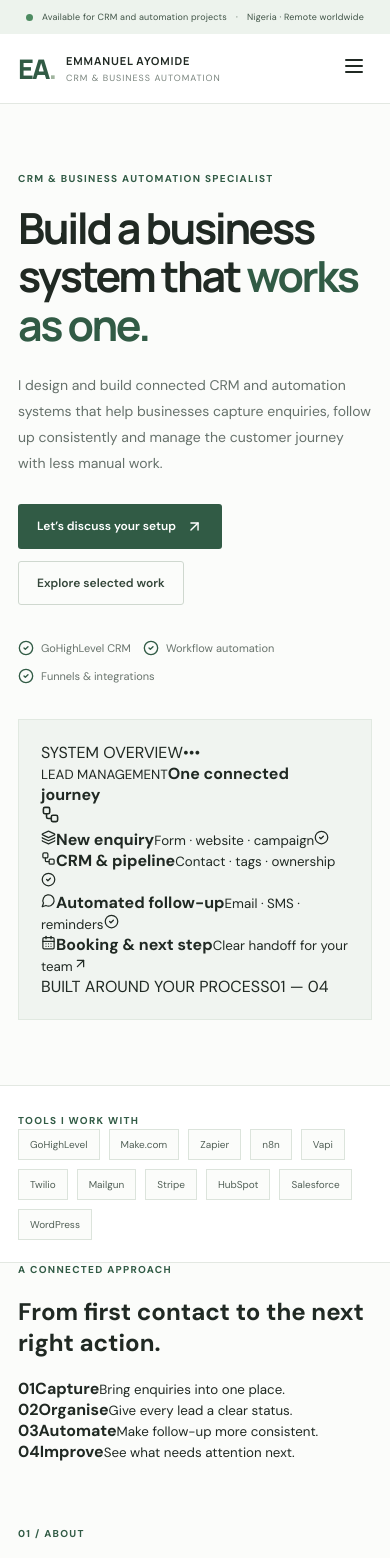
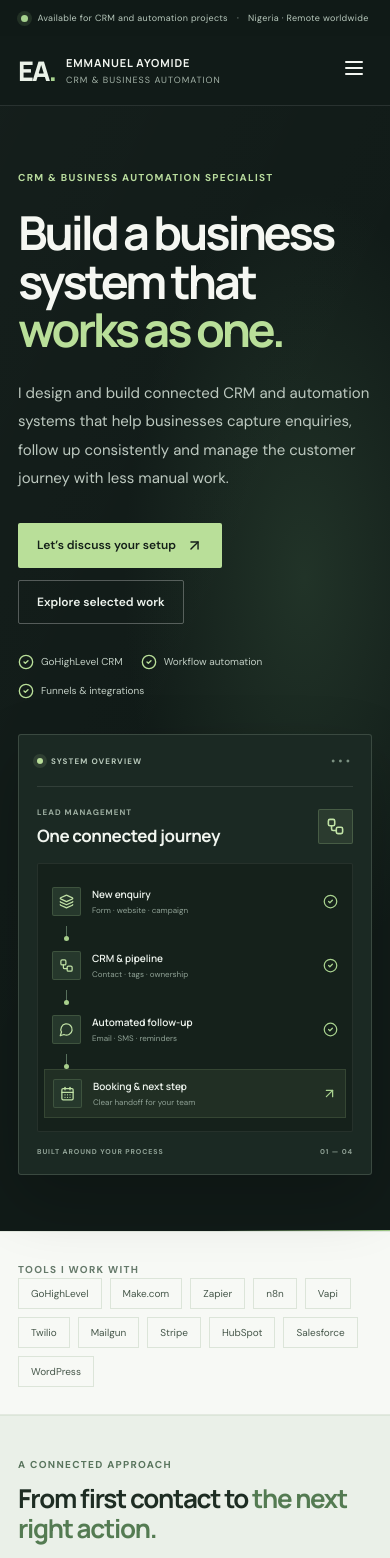
Before and after one commit to Emmanayomide/favouriteboi, a React (Vite) app: page / in a window 390 px wide. Shown: the top 1558 px of the page. Built offline with nearby package versions, Linux system fonts and the light colour scheme.

Commit message:
Apply premium dark homepage visual system and responsive styling

```diff
--- a/src/index.css
+++ b/src/index.css
@@ -7,3 +7,106 @@
 .about-portrait{align-self:start;max-width:220px}.about-portrait img{display:block;width:100%;aspect-ratio:1/1;object-fit:cover;object-position:center 28%;border-radius:2px}.about-layout .about-facts{align-content:start}
 @media(max-width:900px){.about-layout{grid-template-columns:190px 1fr;gap:30px}.about-layout .about-copy{grid-column:2}}
 @media(max-width:700px){.about-layout{grid-template-columns:1fr;gap:20px}.about-portrait{max-width:180px}.about-layout .about-copy{grid-column:auto}}
+
+
+/* Homepage premium direction — Meta2-inspired structure, original visual identity */
+.top-note{background:#101a17;color:#b7c8bc;min-height:36px;letter-spacing:.035em}
+.status-dot{background:#a5d18e;box-shadow:0 0 0 4px rgba(165,209,142,.12)}
+.site-header{background:#111b18;color:#f4f6f1;border-bottom:1px solid rgba(255,255,255,.1)}
+.brand-symbol{color:#eaf2e8}.brand-symbol span{color:#a7d38f}
+.brand strong{color:#f3f6f1}.brand small{color:#a3b2a7}
+.main-nav a{color:#c3cec5}.main-nav a:hover{color:#b9e39d}
+.main-nav .nav-contact{background:#b8df99;color:#152019;border-radius:2px}
+.main-nav .nav-contact:hover{background:#c8edaa;color:#152019}
+.menu-toggle{color:#f3f6f1}
+.hero{position:relative;width:100%;padding:104px max(28px,calc((100vw - 1160px)/2)) 92px;grid-template-columns:1.08fr .92fr;gap:64px;background:#111b18;color:#f5f7f2;isolation:isolate}
+.hero:before{content:"";position:absolute;z-index:-1;inset:0;background:radial-gradient(ellipse at 78% 42%,rgba(77,117,83,.27),transparent 42%),linear-gradient(115deg,rgba(255,255,255,.015),transparent 55%)}
+.hero:after{content:"";position:absolute;z-index:-1;right:0;bottom:0;width:44%;height:1px;background:linear-gradient(90deg,transparent,#9fcb88)}
+.hero .eyebrow{color:#b9dc9e;margin-bottom:24px}
+.hero h1{font-size:clamp(48px,6.2vw,76px);line-height:1.04;letter-spacing:-.065em;max-width:660px}
+.hero h1 span{color:#b9df99}
+.hero-intro{font-size:15px;line-height:1.9;color:#bdc9c0;max-width:560px;margin:25px 0 30px}
+.button{border-radius:2px;transition:transform .2s ease,background .2s ease,border-color .2s ease}
+.button:hover{transform:translateY(-2px)}
+.button.primary{background:#b9df99;color:#152019}
+.button.primary:hover{background:#c9edaa}
+.button.secondary{border-color:rgba(255,255,255,.28);color:#edf3ed}
+.button.secondary:hover{border-color:#b9df99}
+.hero-meta{margin-top:30px;gap:13px 18px}
+.hero-meta span{color:#c1cec4;font-size:10px}
+.hero-meta svg{color:#b9df99}
+.hero-aside{background:#1b2923;border:1px solid rgba(210,231,207,.17);padding:22px 23px 17px;box-shadow:0 24px 65px rgba(0,0,0,.2);border-radius:3px;max-width:470px;width:100%;justify-self:end}
+.system-preview-top,.preview-heading,.preview-node,.preview-foot{display:flex;align-items:center;justify-content:space-between}
+.system-preview-top{padding-bottom:17px;border-bottom:1px solid rgba(255,255,255,.1)}
+.preview-indicator{font-size:8px;font-weight:800;letter-spacing:.14em;color:#b8c9bb;display:flex;align-items:center;gap:8px}
+.preview-indicator i{width:6px;height:6px;border-radius:50%;background:#b9df99;box-shadow:0 0 0 4px rgba(185,223,153,.12)}
+.preview-dots{color:#7c9182;letter-spacing:3px;font-size:12px}
+.preview-heading{padding:20px 0 16px}
+.preview-heading small,.preview-heading strong{display:block}
+.preview-heading small{font-size:8px;letter-spacing:.13em;color:#9eafa2;font-weight:700;margin-bottom:7px}
+.preview-heading strong{font:700 17px var(--display);color:#f1f5ef;letter-spacing:-.025em}
+.preview-mark{width:35px;height:35px;display:grid;place-items:center;color:#c1e3a6;background:rgba(185,223,153,.1);border:1px solid rgba(185,223,153,.2);border-radius:2px}
+.preview-flow{background:#15211b;border:1px solid rgba(255,255,255,.07);padding:13px 14px;border-radius:2px}
+.preview-node{justify-content:flex-start;gap:11px;min-height:49px}
+.node-icon{width:29px;height:29px;display:grid;place-items:center;flex-shrink:0;color:#c0e1a5;background:#26382c;border:1px solid rgba(185,223,153,.16);border-radius:2px}
+.preview-node>span:nth-child(2){flex:1}
+.preview-node b,.preview-node small{display:block}
+.preview-node b{font:600 10px var(--display);color:#edf3ed;margin-bottom:4px}
+.preview-node small{font-size:8px;color:#8fa195}
+.preview-node>svg{color:#a9d28f}
+.preview-node-final{background:rgba(185,223,153,.07);padding:7px 8px;margin:0 -8px;border:1px solid rgba(185,223,153,.13)}
+.preview-connector{height:15px;margin-left:14px;border-left:1px solid #57705c;position:relative}
+.preview-connector i{position:absolute;bottom:0;left:-3px;width:5px;height:5px;border-radius:50%;background:#a8cf8c}
+.preview-foot{padding-top:15px;font-size:7px;font-weight:700;letter-spacing:.13em;color:#91a397}
+.trust-band{background:#f7f9f5;border-color:#e3e9e0}
+.trust-content{padding:25px 0 27px}
+.trust-content>.eyebrow{color:#65796a}
+.tool-list{gap:8px}
+.tool-list span{background:transparent;border-color:#dce5d9;color:#47584b;padding:8px 12px}
+.journey-strip{background:#eaf0e8;border-top:1px solid #dce6d9;border-bottom:1px solid #dce6d9;padding:57px 0}
+.journey-inner{display:grid;grid-template-columns:.82fr 1.18fr;gap:55px;align-items:center}
+.journey-intro .eyebrow{color:#59745d;margin-bottom:13px}
+.journey-intro h2{font:700 clamp(26px,3vw,36px)/1.15 var(--display);letter-spacing:-.05em;margin:0;color:#1e2d23}
+.journey-intro h2 span{color:#547b52}
+.journey-steps{display:grid;grid-template-columns:repeat(4,minmax(0,1fr));gap:14px}
+.journey-steps>div{border-top:1px solid #b9cbb6;padding-top:13px}
+.journey-steps b{font:700 9px var(--display);color:#69866a}
+.journey-steps strong{display:block;font:700 13px var(--display);color:#26382b;margin:10px 0 6px}
+.journey-steps small{display:block;font-size:9px;line-height:1.65;color:#667568}
+.section{padding-top:86px;padding-bottom:86px}
+.section-head h2,.about-copy h2,.testimonial-inner h2{letter-spacing:-.055em}
+.section-head h2 span,.about-copy h2 span,.testimonial-inner h2 span{color:#547b52}
+.services-section{background:#f0f4ee}
+.services-grid{border-color:#dce5d9}
+.service-card{background:#f7f9f6;border-color:#dce5d9;transition:background .2s ease,transform .2s ease}
+.service-card:hover{background:#fff;transform:translateY(-3px)}
+.service-top{color:#527b50}
+.service-card h3{letter-spacing:-.035em}
+.project-card{border-color:#dfe6dd;box-shadow:0 16px 40px rgba(25,45,30,.045)}
+.project-image{background:#eef3ed}
+.project-details .eyebrow{color:#5b7d58}
+.project-tags span{background:#f6f8f4;border-color:#e0e7dc}
+.testimonials-section{background:#17251e;color:#f4f6f1}
+.testimonial-inner h2{color:#f4f6f1}
+.testimonial-inner h2 span{color:#b9df99}
+.testimonial-copy{color:#bdc9c0}
+.contact-form{background:#f0f4ee;border-color:#dce5d9}
+.footer{background:#111b18;color:#f3f6f1;border-top:1px solid rgba(255,255,255,.1)}
+.footer .brand strong{color:#f3f6f1}.footer .brand small{color:#a3b2a7}
+.footer-inner>p,.footer-inner>small{color:#aebbb1}
+.footer-social a{color:#b9df99}
+@media(max-width:900px){.hero{padding-left:28px;padding-right:28px;gap:35px}.journey-inner{grid-template-columns:1fr;gap:27px}}
+@media(max-width:700px){
+ .top-note{font-size:9px;padding:0 8px}
+ .site-header{background:#111b18}
+ .main-nav{background:#111b18;border-color:rgba(255,255,255,.12)}
+ .main-nav a{color:#d3ddd4;border-color:rgba(255,255,255,.08)}
+ .hero{padding:65px 18px 56px;grid-template-columns:1fr;gap:35px}
+ .hero h1{font-size:clamp(43px,12vw,60px)}
+ .hero-aside{max-width:none;padding:18px}
+ .journey-strip{padding:42px 0}
+ .journey-steps{grid-template-columns:1fr 1fr;gap:19px}
+ .section{padding-top:62px;padding-bottom:62px}
+ .testimonials-section .testimonial-inner h2{color:#f4f6f1}
+}
+@media(prefers-reduced-motion:reduce){.button,.service-card{transition:none}.button:hover,.service-card:hover{transform:none}}
```
